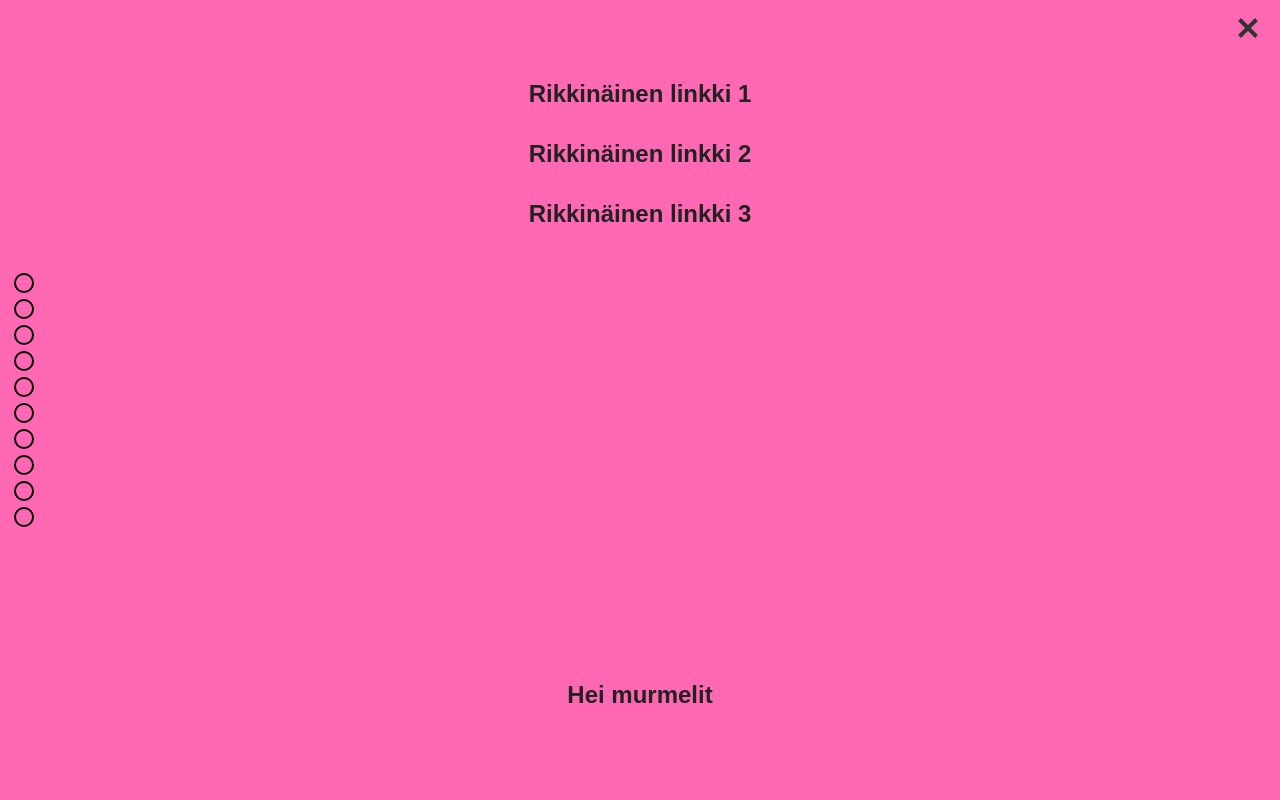
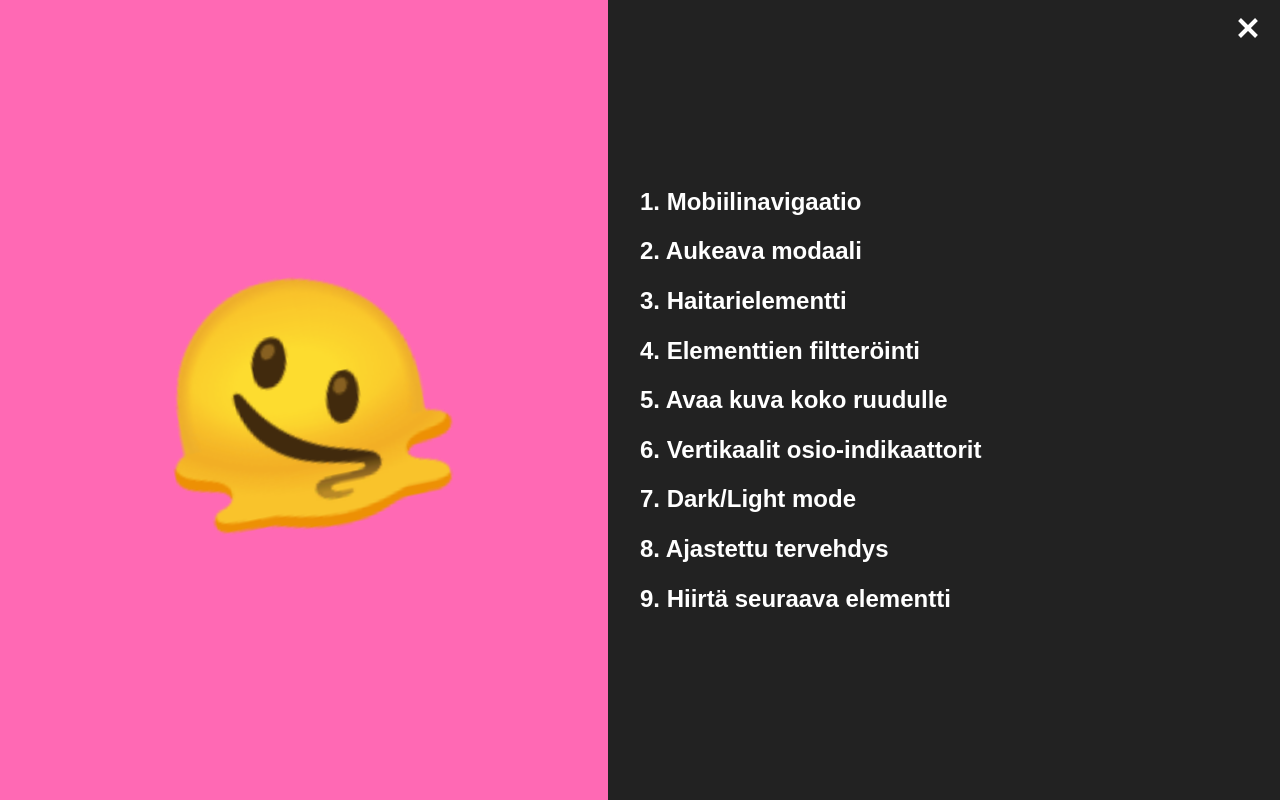
Before and after one commit to peksi/vjp.wtf, a plain HTML site: page js2/index.html in a window 1280 px wide. Both pictures are taken after a click on the button 1248 px from the left and 26 px from the top of the page. Shown: the top 800 px of the page. Drawn offline with Linux system fonts and the light colour scheme.

Commit message:
Mobiilinavigaation linkit loppuun

```diff
--- a/js2/index.html
+++ b/js2/index.html
@@ -32,12 +32,56 @@
             </button>
             <div class="nav-container" id="nav-container">
                 <nav class="nav" id="nav">
+                    <div class="greeting-container">
+                        <p class="greeting">🫠</p>
+                    </div>
                     <ul class="nav-list">
-                        <li class="nav-item">Rikkinäinen linkki 1</li>
-                        <li class="nav-item">Rikkinäinen linkki 2</li>
-                        <li class="nav-item">Rikkinäinen linkki 3</li>
+                        <li class="nav-item">
+                            <a href="#mobile-nav" class="nav-link"
+                                >1. Mobiilinavigaatio</a
+                            >
+                        </li>
+                        <li class="nav-item">
+                            <a href="#modal" class="nav-link"
+                                >2. Aukeava modaali</a
+                            >
+                        </li>
+                        <li class="nav-item">
+                            <a href="#accordio" class="nav-link"
+                                >3. Haitarielementti</a
+                            >
+                        </li>
+                        <li class="nav-item">
+                            <a href="#filter" class="nav-link"
+                                >4. Elementtien filtteröinti</a
+                            >
+                        </li>
+                        <li class="nav-item">
+                            <a href="#full-screen" class="nav-link"
+                                >5. Avaa kuva koko ruudulle</a
+                            >
+                        </li>
+                        <li class="nav-item">
+                            <a href="#vertical-scroll-dots" class="nav-link"
+                                >6. Vertikaalit osio-indikaattorit</a
+                            >
+                        </li>
+                        <li class="nav-item">
+                            <a href="#vertical-scroll-dots" class="nav-link"
+                                >7. Dark/Light mode</a
+                            >
+                        </li>
+                        <li class="nav-item">
+                            <a href="#tell-time" class="nav-link"
+                                >8. Ajastettu tervehdys</a
+                            >
+                        </li>
+                        <li class="nav-item">
+                            <a href="#mouse-tracking" class="nav-link"
+                                >9. Hiirtä seuraava elementti</a
+                            >
+                        </li>
                     </ul>
-                    <p>Hei murmelit</p>
                 </nav>
             </div>
         </header>
--- a/js2/scripts/mobileMenu.js
+++ b/js2/scripts/mobileMenu.js
@@ -8,3 +8,14 @@ burgerButton.addEventListener("click", () => {
     burgerButton.classList.toggle("burger-open");
     nav.classList.toggle("nav-open");
 });
+
+// Valitaan kaikki navin linkit
+const navLinks = document.querySelectorAll(".nav-link");
+
+// Lisätään jokaiseen linkkiin tapahtumakuuntelija, joka sulkee menun klikatessa
+navLinks.forEach(link => {
+    link.addEventListener("click", () => {
+        burgerButton.classList.remove("burger-open");
+        nav.classList.remove("nav-open");
+    });
+});
--- a/js2/styles/main.css
+++ b/js2/styles/main.css
@@ -53,7 +53,7 @@ h3 {
     font-size: 1.6rem;
 }
 
-p {
+p,li {
     max-width: 80ch;
     line-height: 1.4;
 }
@@ -111,6 +111,10 @@ a {
 
 .instructions-container p {
     margin: 0;
+}
+
+.instructions-container div {
+    max-width: 60%;
 }
 
 .files-container h5 {
@@ -230,6 +234,9 @@ a {
     .instructions-container {
         flex-direction: column;
     }
+    .instructions-container div {
+        max-width: 100%;
+    }
     .files-container {
         margin-top: 16px;
     }
--- a/js2/styles/mobilemenu.css
+++ b/js2/styles/mobilemenu.css
@@ -1,26 +1,27 @@
-header{
+header {
     position: fixed;
     top: 0;
     left: 0;
     width: 100%;
     height: 52px;
-    background: #efefef;;
+    background: #efefef;
     box-shadow: 0 5px 10px rgba(0, 0, 0, 0.05);
     display: flex;
     justify-content: space-between;
     align-items: center;
     padding: 0 20px;
     box-sizing: border-box;
+    z-index: 10;
 }
 
-.logo{
+.logo {
     font-family: "Source Code Pro", monospace;
     font-size: 24px;
     font-weight: 600;
     color: hotpink;
 }
 
-.burger{
+.burger {
     position: relative;
     width: 24px;
     height: 24px;
@@ -30,7 +31,7 @@ header{
     z-index: 10;
 }
 
-.burger-line{
+.burger-line {
     position: absolute;
     left: 0;
     top: 50%;
@@ -40,24 +41,25 @@ header{
     transition: all 0.3s ease;
 }
 
-.burger-line:nth-child(1){
+.burger-line:nth-child(1) {
     transform: translateY(-6px);
 }
 
-.burger-line:nth-child(2){
+.burger-line:nth-child(2) {
     transform: translateY(2px);
 }
 
-.burger.burger-open .burger-line:nth-child(1){
+.burger.burger-open .burger-line:nth-child(1) {
     transform: translateY(0) rotate(45deg);
+    background-color: white;
 }
 
-.burger.burger-open .burger-line:nth-child(2){
+.burger.burger-open .burger-line:nth-child(2) {
     transform: translateY(0) rotate(-45deg);
+    background-color: white;
 }
 
-
-.nav-container{
+.nav-container {
     position: fixed;
     top: 0;
     left: 0;
@@ -68,40 +70,97 @@ header{
     z-index: 9;
 }
 
-.nav{
+.nav {
     position: absolute;
     width: 100%;
     height: 100%;
     display: flex;
     justify-content: space-between;
-    padding: 64px 16px;
     box-sizing: border-box;
     align-items: center;
-    flex-direction: column;
+    flex-direction: row;
     background-color: hotpink;
-    font-size: 24px;
-    font-weight: 600;
     transform: translateX(100%);
     transition: 0.4s ease;
 }
 
-.nav-open{
+.nav-open {
     pointer-events: all;
 }
 
-.nav-open .nav{
+.nav-open .nav {
     transform: translateX(0);
 }
 
-.nav-list{
+.greeting-container {
+    width: 50%;
+    height: 100%;
+    display: flex;
+    flex-direction: column;
+    align-items: center;
+    justify-content: center;
+    overflow: hidden;
+}
+
+.greeting {
+    font-size: 20vw;
+    white-space: nowrap;
+    animation: rotate 5s linear infinite;
+}
+
+@keyframes rotate {
+    0% {
+        transform: rotate(0deg);
+    }
+    100% {
+        transform: rotate(360deg);
+    }
+}
+
+.nav-list {
+    width: 50%;
+    height: 100%;
+    background-color: #222222;
     list-style: none;
-    padding: 0;
+    padding: 0 32px;
     margin: 0;
     display: flex;
     flex-direction: column;
-    align-items: center;
+    align-items: flex-start;
+    justify-content: center;
+    font-size: 24px;
+    font-weight: 600;
 }
 
-.nav-item{
-    margin: 16px 0;
+.nav-link {
+    color: #fff;
+    transition: 0.2s;
+    padding: 8px 0;
+    display: block;
 }
+
+.nav-link:hover {
+    color: hotpink;
+    transform: translateX(12px);
+}
+
+/* RESPONSIVE */
+
+@media (max-width: 768px) {
+    .nav {
+        flex-direction: column;
+        justify-content: flex-start;
+        align-items: center;
+    }
+    .greeting-container {
+        width: 100%;
+        height: 20%;
+    }
+    .nav-list {
+        width: 100%;
+        max-width: 100%;
+        height: 80%;
+        font-size: 20px;
+        box-sizing: border-box;
+    }
+}
--- a/js2/styles/scrollDots.css
+++ b/js2/styles/scrollDots.css
@@ -9,6 +9,7 @@
     align-items: center;
     justify-content: center;
     gap: 6px;
+    z-index: 4;
 }
 
 .scroll-dot{
```
